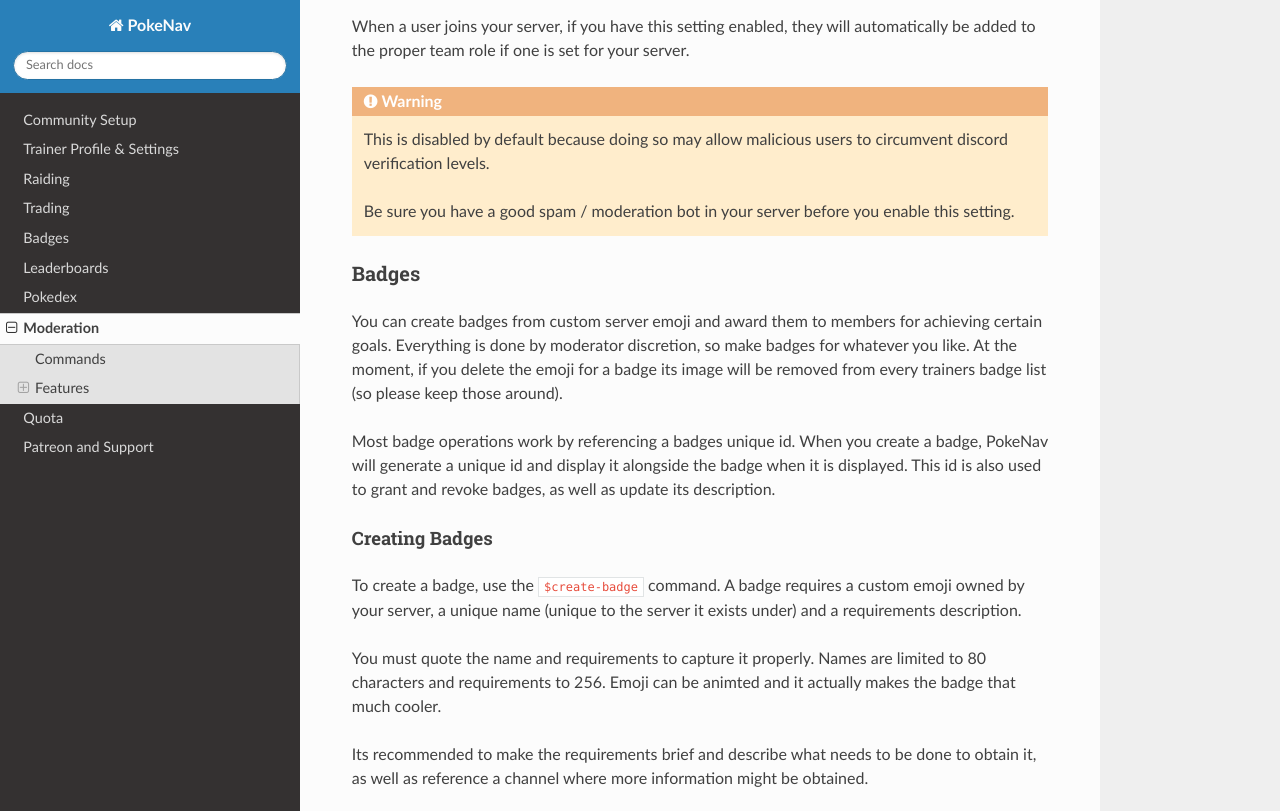
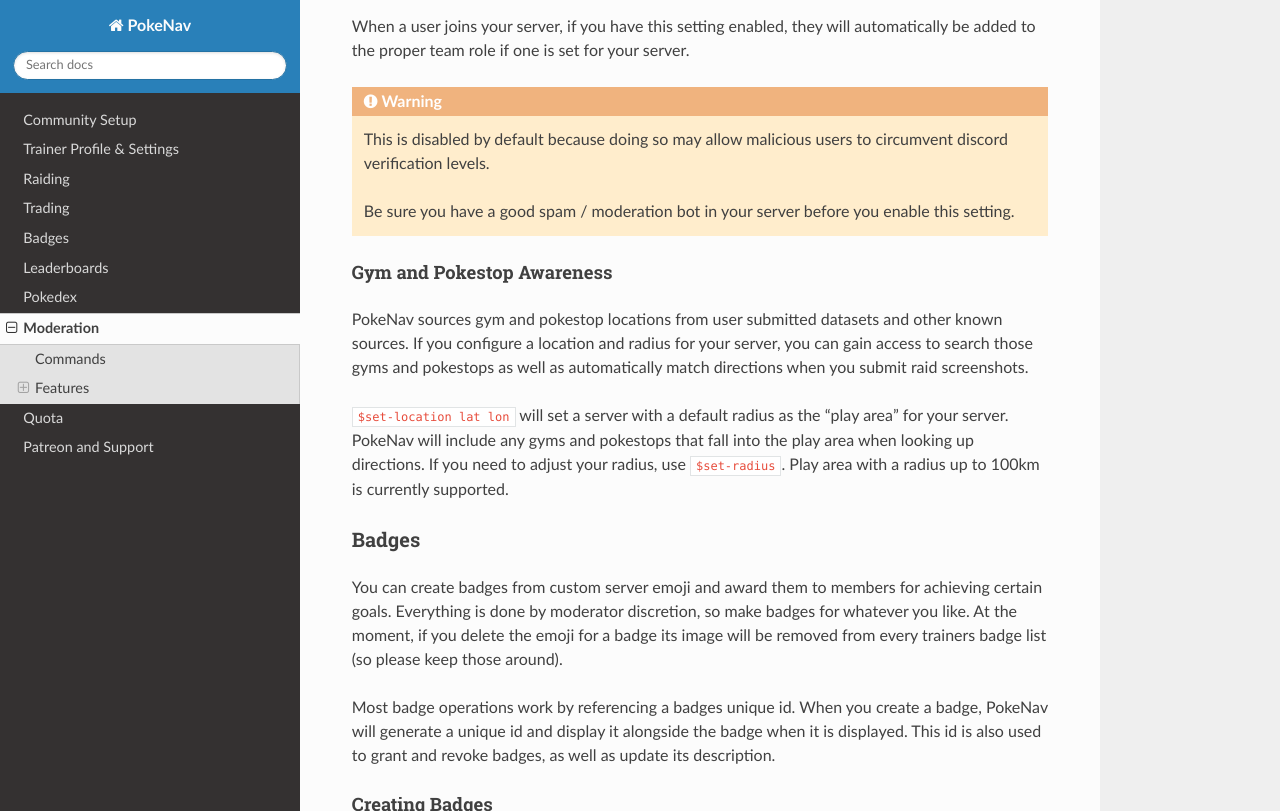
Before and after one commit to PokeNavBot/pokenav-documentation, a Sphinx documentation site: the page built from source/moderation.md, in a window 1280 px wide and 900 px high, scrolled down 4016 px, cut to the strip 0-811 px from the top of the window. Built offline with Sphinx 7.4.7 and the Read the Docs theme 2.0.0, drawn with Linux system fonts in a browser that asks for light colours; formulas are drawn with MathJax 3.

Commit message:
set location

````diff
--- a/source/moderation.md
+++ b/source/moderation.md
@@ -111,6 +111,13 @@
     Be sure you have a good spam / moderation bot in your server before you enable this setting.
 ```
 
+#### Gym and Pokestop Awareness
+
+PokeNav sources gym and pokestop locations from user submitted datasets and other known sources. If you configure a location and radius for your server, you can gain access to search those gyms and pokestops as well as automatically match directions when you submit raid screenshots.
+
+`$set-location lat lon` will set a server with a default radius as the "play area" for your server. PokeNav will include any gyms and pokestops that fall into the play area when looking up directions. If you need to adjust your radius, use `$set-radius`. Play area with a radius up to 100km is currently supported.
+
+
 ### Badges
 
 You can create badges from custom server emoji and award them to members for achieving certain goals. Everything is done by moderator discretion, so make badges for whatever you like. At the moment, if you delete the emoji for a badge its image will be removed from every trainers badge list (so please keep those around).
````
